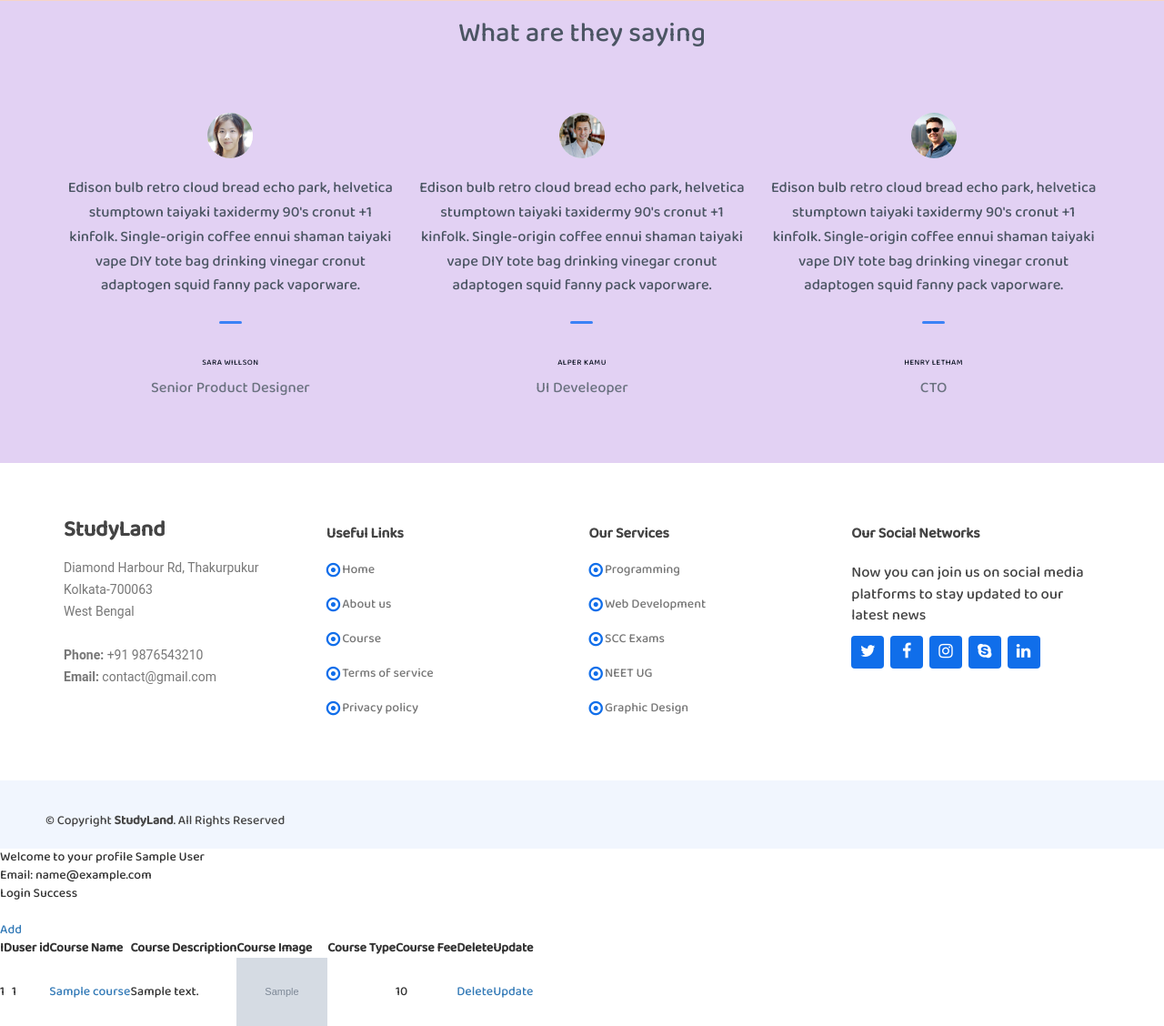
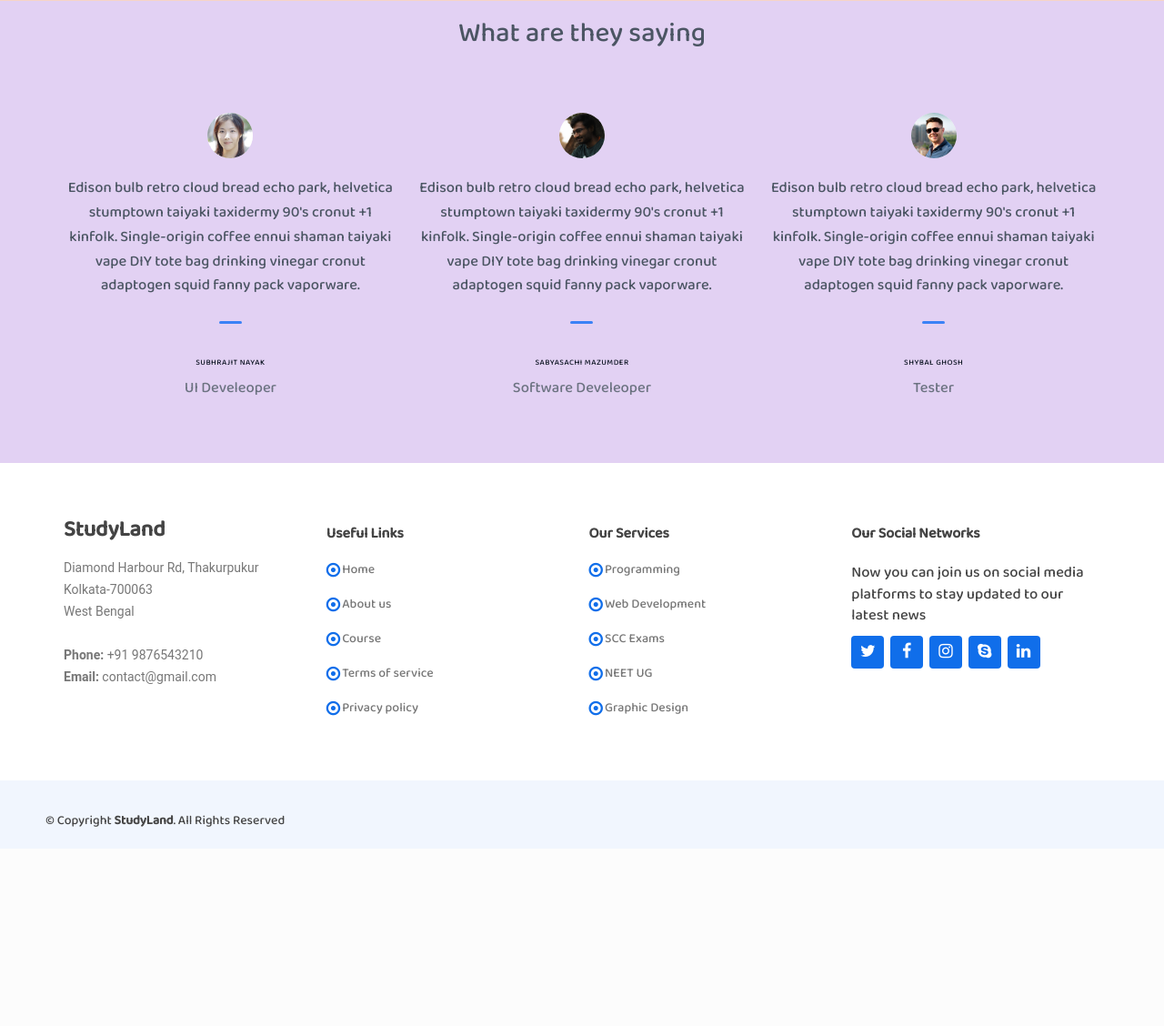
Before and after one commit to sabyasachi27/E-Learning-Portal, a PHP site: page /teacher/teacher-profile.php in a window 1280 px wide. Shown: the part 2066-3194 px from the top of the page at 91% size. After the commit the page ends 2975 px from the top, so only its background shows below. Run offline with PHP 8.4, Linux system fonts and the light colour scheme; the visitor is signed in with stand-in values (Sample User, id 1); tables that the repository leaves empty or names only in its code hold one stand-in row (values such as "Sample post"); grey boxes marked "Sample" are stand-in pictures; some libraries are stand-ins or nearby versions.

Commit message:
some changes

```diff
--- a/connection.php
+++ b/connection.php
@@ -3,7 +3,7 @@
 $host = "localhost";
 $username = "root";
 $password = "";
-$databasename = "StudyLand";
+$databasename = "studyland";
 
 $con = mysqli_connect($host, $username, $password, $databasename);
 ?>
--- a/teacher/teacher-profile.php
+++ b/teacher/teacher-profile.php
@@ -256,8 +256,8 @@ echo "</ul>";
           <img alt="testimonial" class="w-20 h-20 mb-8 object-cover object-center rounded-full inline-block border-2 border-gray-200 bg-gray-100" src="../assets/img/testimonials-1.jpg">
           <p class="leading-relaxed">Edison bulb retro cloud bread echo park, helvetica stumptown taiyaki taxidermy 90's cronut +1 kinfolk. Single-origin coffee ennui shaman taiyaki vape DIY tote bag drinking vinegar cronut adaptogen squid fanny pack vaporware.</p>
           <span class="inline-block h-1 w-10 rounded bg-blue-500 mt-6 mb-4"></span>
-          <h2 class="text-gray-900 font-medium title-font tracking-wider text-sm">SARA WILLSON</h2>
-          <p class="text-gray-500">Senior Product Designer</p>
+          <h2 class="text-gray-900 font-medium title-font tracking-wider text-sm">SUBHRAJIT NAYAK</h2>
+          <p class="text-gray-500">UI Develeoper</p>
         </div>
       </div>
       <div class="lg:w-1/3 lg:mb-0 mb-6 p-4">
@@ -265,8 +265,8 @@ echo "</ul>";
           <img alt="testimonial" class="w-20 h-20 mb-8 object-cover object-center rounded-full inline-block border-2 border-gray-200 bg-gray-100" src="../assets/img/testimonials-2.jpg">
           <p class="leading-relaxed">Edison bulb retro cloud bread echo park, helvetica stumptown taiyaki taxidermy 90's cronut +1 kinfolk. Single-origin coffee ennui shaman taiyaki vape DIY tote bag drinking vinegar cronut adaptogen squid fanny pack vaporware.</p>
           <span class="inline-block h-1 w-10 rounded bg-blue-500 mt-6 mb-4"></span>
-          <h2 class="text-gray-900 font-medium title-font tracking-wider text-sm">ALPER KAMU</h2>
-          <p class="text-gray-500">UI Develeoper</p>
+          <h2 class="text-gray-900 font-medium title-font tracking-wider text-sm">SABYASACHI MAZUMDER</h2>
+          <p class="text-gray-500">Software Develeoper</p>
         </div>
       </div>
       <div class="lg:w-1/3 lg:mb-0 p-4">
@@ -274,8 +274,8 @@ echo "</ul>";
           <img alt="testimonial" class="w-20 h-20 mb-8 object-cover object-center rounded-full inline-block border-2 border-gray-200 bg-gray-100" src="../assets/img/testimonials-3.jpg">
           <p class="leading-relaxed">Edison bulb retro cloud bread echo park, helvetica stumptown taiyaki taxidermy 90's cronut +1 kinfolk. Single-origin coffee ennui shaman taiyaki vape DIY tote bag drinking vinegar cronut adaptogen squid fanny pack vaporware.</p>
           <span class="inline-block h-1 w-10 rounded bg-blue-500 mt-6 mb-4"></span>
-          <h2 class="text-gray-900 font-medium title-font tracking-wider text-sm">HENRY LETHAM</h2>
-          <p class="text-gray-500">CTO</p>
+          <h2 class="text-gray-900 font-medium title-font tracking-wider text-sm">SHYBAL GHOSH</h2>
+          <p class="text-gray-500">Tester</p>
         </div>
       </div>
     </div>
@@ -394,7 +394,7 @@ three.addEventListener('click', () => {
 <script src="../assets/js/main.js"></script>
 </body>
 <!-- this div is for the buttons -->
-<table border="1">
+<!-- <table border="1">
 	<tr>
 		<th>ID</th>
 		<th>user id</th>
@@ -460,7 +460,7 @@ else {
 
 ?>
 <br><br>
-<a href="../course/insert-course.php">Add</a>
+<a href="../course/insert-course.php">Add</a> -->
             <!-- <button class="btn" onclick="document.getElementById('id01').style.display='block'" style="width:auto;"><a href = "registeras.php">Register</a></button>
             <button class="btn" onclick="document.getElementById('id02').style.display='block'" style="width:auto;"><a href = "loginAs.php">LoginAs</a></button> -->
 
```
Also changed, not shown: index.php (+10 -10 lines), student/stud-profile.php (+6 -6 lines), assets/img/testimonials-2.jpg.
